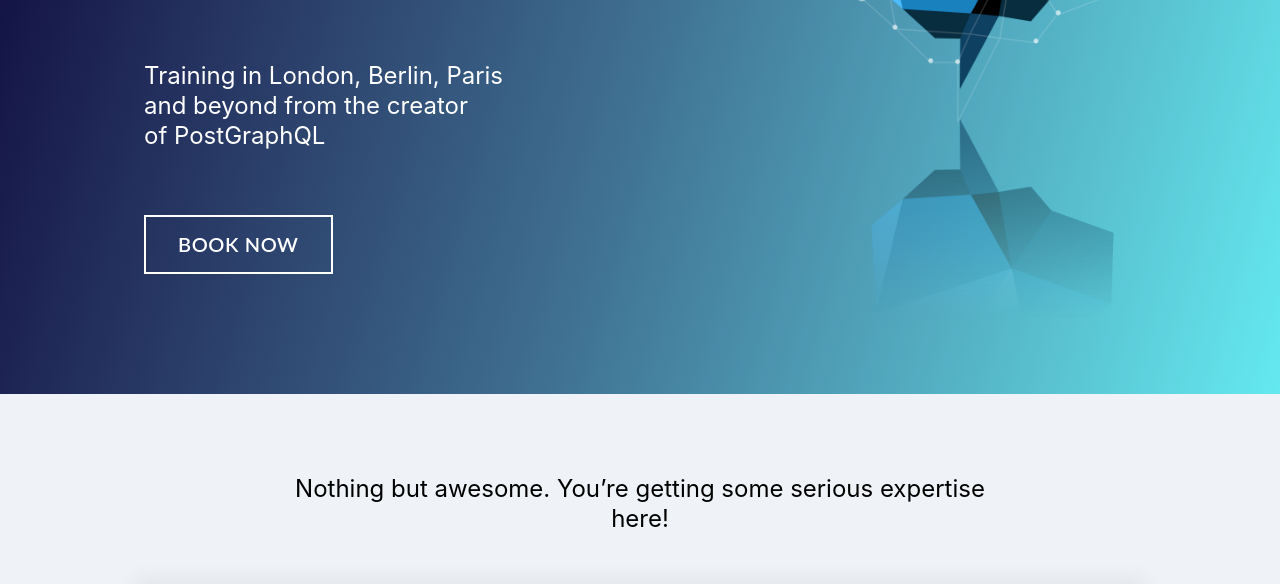
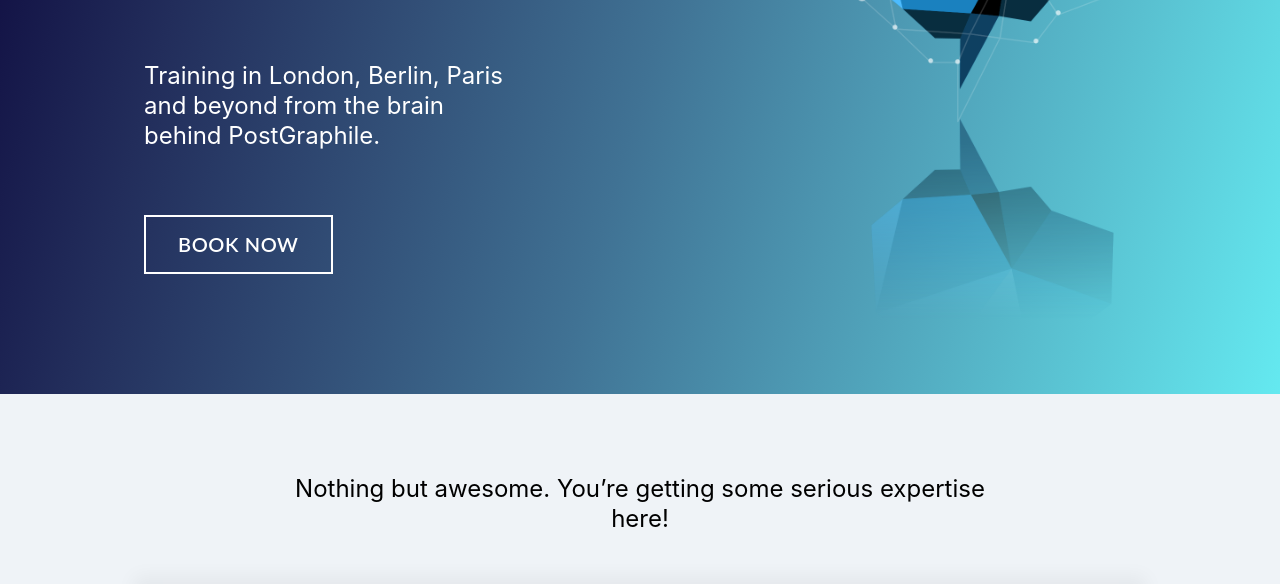
Before and after one commit to GraphQL-Training/graphql-training.github.io, a Gatsby site: page / in a window 1280 px wide. Shown: the part 199-783 px from the top of the page. Built offline with nearby package versions, Linux system fonts and the light colour scheme; Gatsby itself is replaced by a stand-in of ours.

Commit message:
Fix title

```diff
--- a/src/pages/index.js
+++ b/src/pages/index.js
@@ -24,8 +24,8 @@
               <h3>
                 Training in London, Berlin, Paris
                 <br />
-                and beyond from the creator
-                <br /> of PostGraphQL
+                and beyond from the brain
+                <br /> behind PostGraphile.
               </h3>
             </div>
             <ButtonLink href="/">Book Now</ButtonLink>
```
